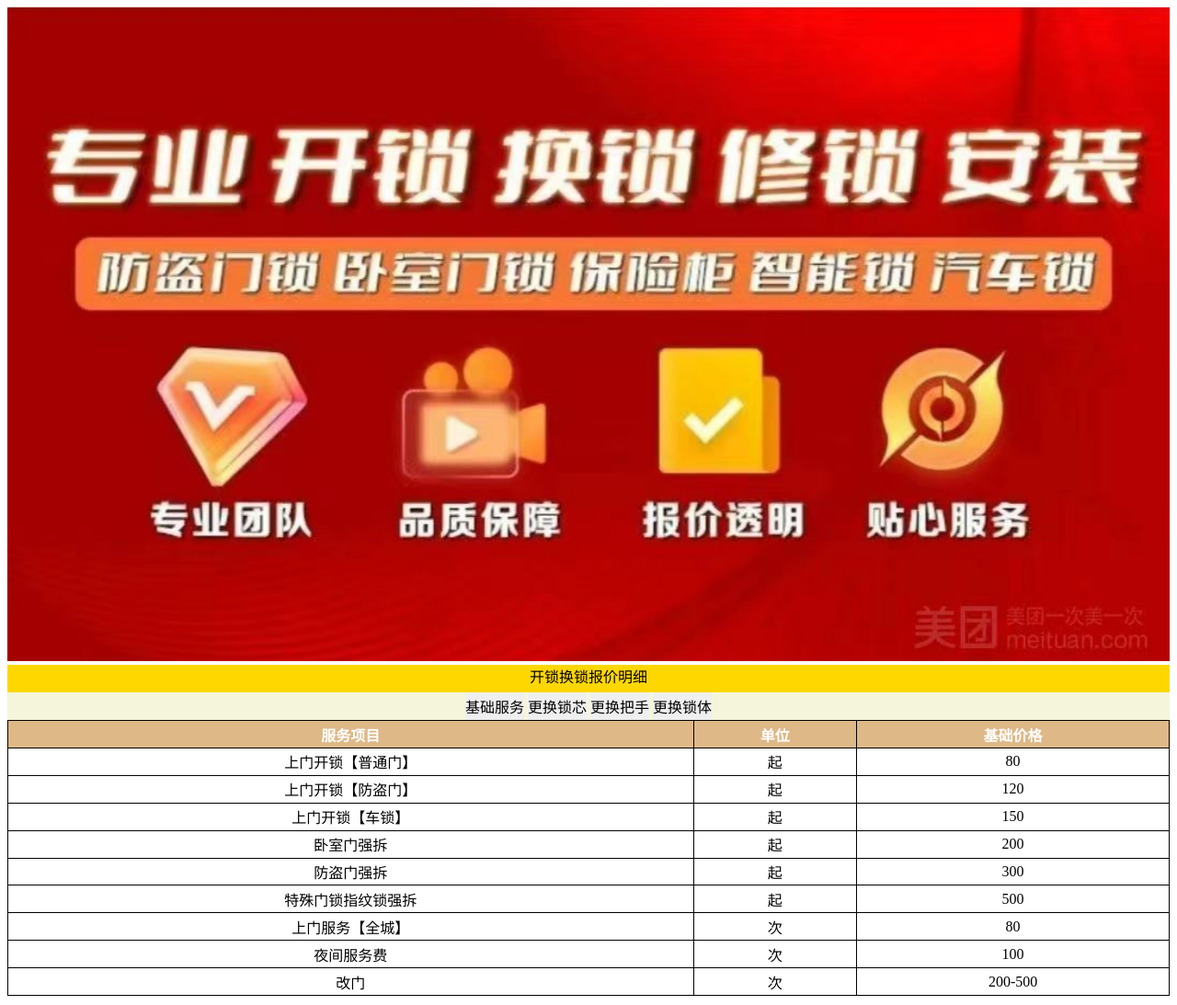
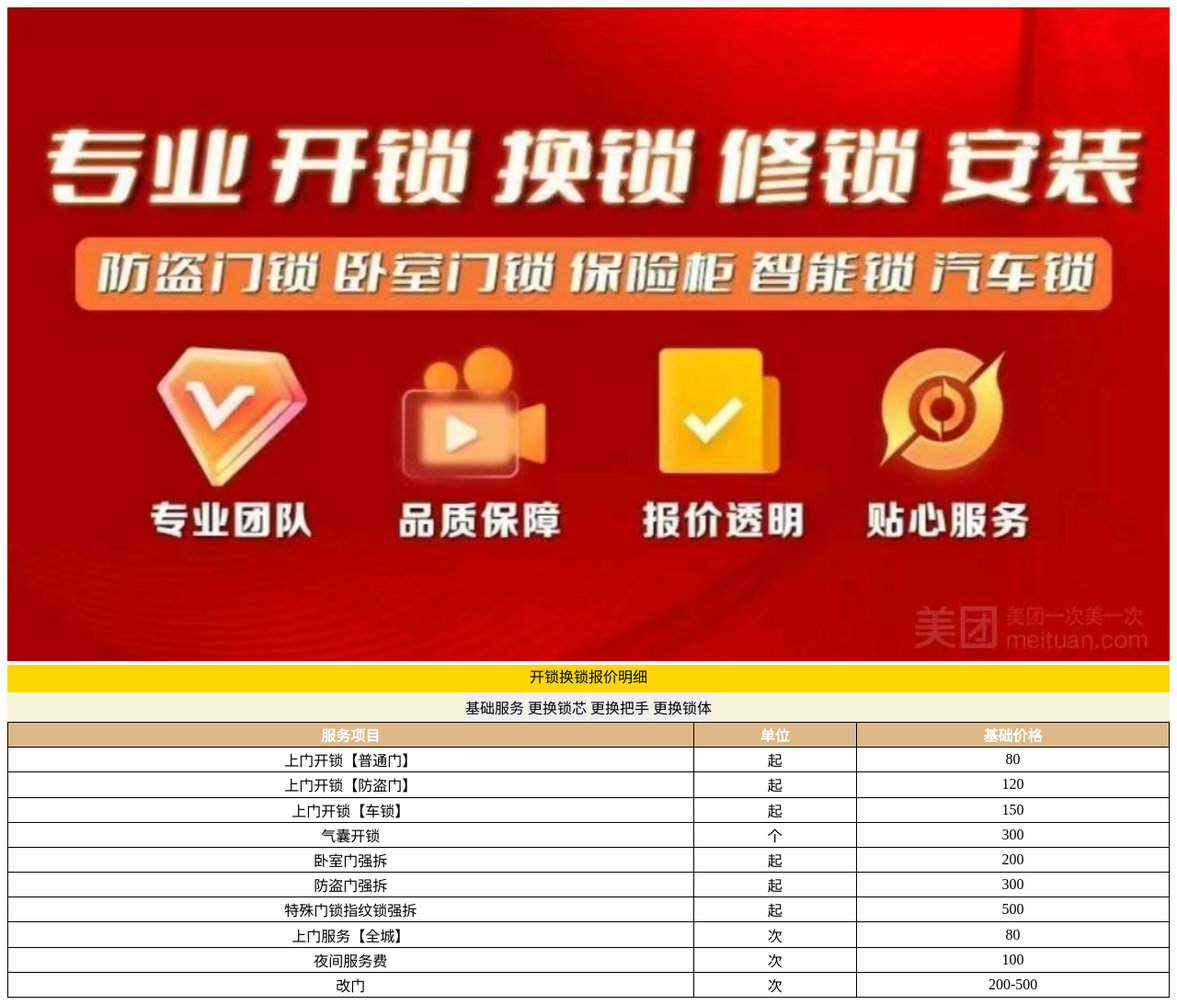
Before and after one commit to WL0120/jisudaojia, a plain HTML site: page index.html in a window 1280 px wide. Shown: the whole page at 92% size. Drawn offline with Linux system fonts and the light colour scheme.

Commit message:
Update index.html

```diff
--- a/index.html
+++ b/index.html
@@ -38,6 +38,8 @@
             background: beige;
             height: 30px;
             text-align: center;
+            margin: 0px;
+            padding: 1px 0px 1px 0px;
         }
         .i_d input{
             height: 30px;
@@ -108,6 +110,11 @@
                 <td>150</td>
             </tr>
             <tr>
+                <td>气囊开锁</td>
+                <td>个</td>
+                <td>300</td>
+            </tr>
+            <tr>
                 <td>卧室门强拆</td>
                 <td>起</td>
                 <td>200</td>
@@ -137,6 +144,7 @@
                 <td>次</td>
                 <td>200-500</td>
             </tr>
+
         </table>
        </div>
        <!--
```
